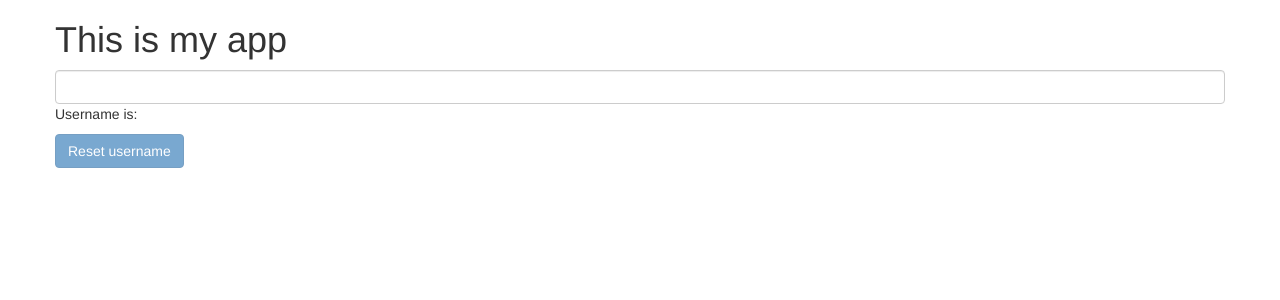
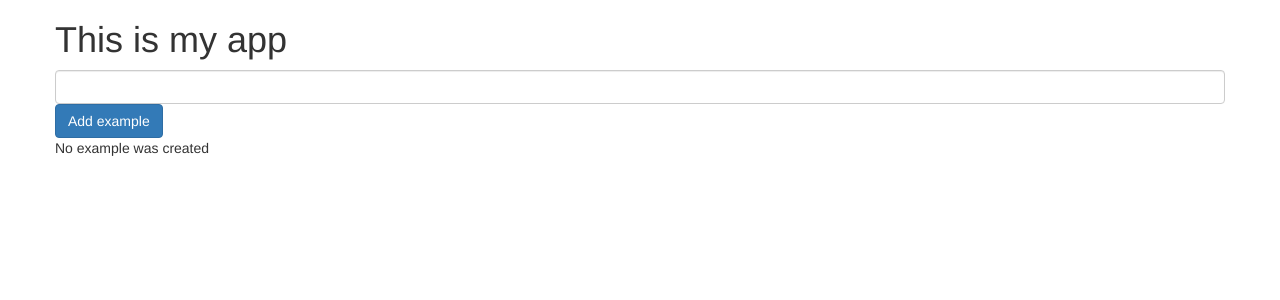
Before and after one commit to mavalroot/learning-angular, an Angular app: page / in a window 1280 px wide. Shown: the top 300 px of the page. Built offline with nearby package versions, Linux system fonts and the light colour scheme.

Commit message:
Directives

```diff
--- a/src/app/app.component.html
+++ b/src/app/app.component.html
@@ -1,7 +1,7 @@
 <div class="container">
     <div class="row">
         <h1>This is my app</h1>
-        <!-- <app-example></app-example> -->
-        <app-user></app-user>
+        <app-example></app-example>
+        <!-- <app-user></app-user> -->
     </div>
 </div>
--- a/src/app/example/example.component.html
+++ b/src/app/example/example.component.html
@@ -14,4 +14,11 @@
     [disabled]="!allowNewExample"
     (click)="onCreateExample()">Add example</button>
 
-<p>{{ exampleCreationStatus }}</p>
+<!-- <p>{{ exampleCreationStatus }}</p> -->
+
+<p *ngIf="exampleCreated; else noExample">Example was created, example name is {{ exampleName }}</p>
+<ng-template #noExample>
+    <p>
+        No example was created
+    </p>
+</ng-template>
--- a/src/app/example/example.component.ts
+++ b/src/app/example/example.component.ts
@@ -9,10 +9,8 @@ export class ExampleComponent {
 
     allowNewExample = false;
     exampleCreationStatus = 'No example was created!';
-
-    example1: number = 5;
-    example2: string = 'how are you';
-    exampleName: string = 'example';
+    exampleName = '';
+    exampleCreated = false;
 
     constructor() {
         setTimeout(() => {
@@ -23,11 +21,8 @@ export class ExampleComponent {
     ngOnInit() {
     }
 
-    getExample1() {
-        return this.example1;
-    }
-
     onCreateExample() {
+        this.exampleCreated = true;
         this.exampleCreationStatus = 'Example was created! Name is ' + this.exampleName
     }
 
```
